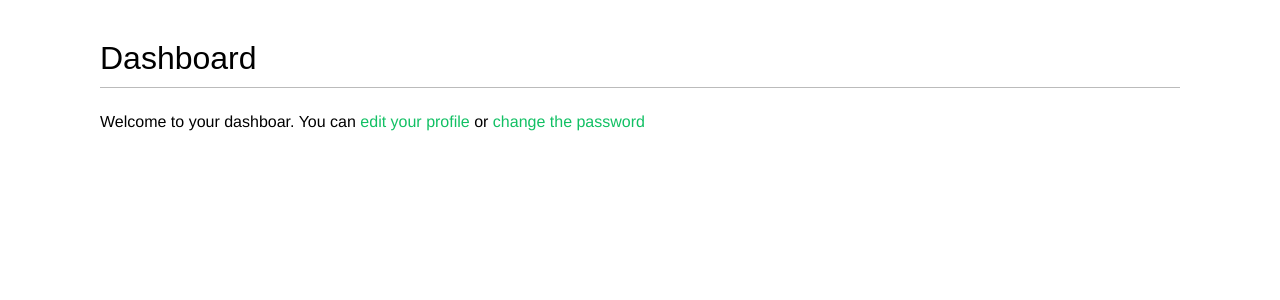
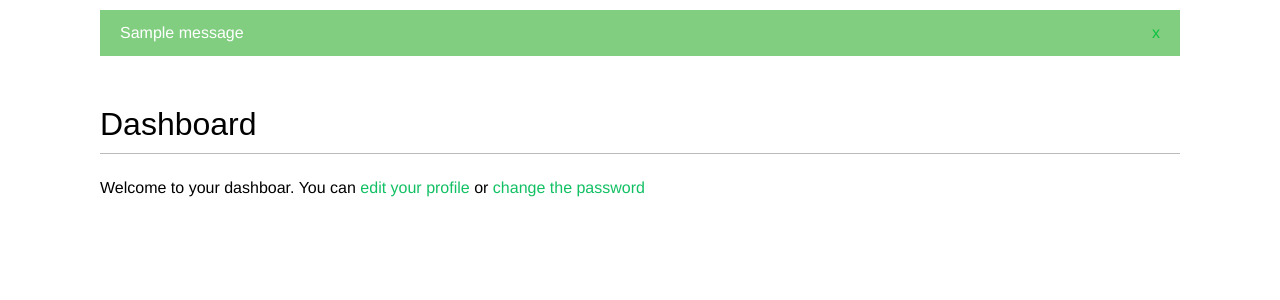
Before and after one commit to JoseSholly/chat, a Django app: page /account/ in a window 1280 px wide. Shown: the part 48-348 px from the top of the page. Run offline with Django 4.2, Linux system fonts and the light colour scheme; the first user in the database is signed in; one stand-in notice (Sample message) is shown; some web fonts are replaced.

Commit message:
add-message-in-base-template

```diff
--- a/social_website/bookmarks/account/templates/base.html
+++ b/social_website/bookmarks/account/templates/base.html
@@ -34,6 +34,16 @@
             {% endif %}
         </span>
     </div>
+    {% if messages %}
+        <ul class="messages">
+            {% for message in messages %}
+                <li class="{{ message.tags }}">
+                    {{ message|safe }}
+                    <a href="#" class="close">x</a>
+                </li>
+            {% endfor %}
+        </ul>
+    {% endif %}
     <div id="content">
         {% block content %}
         {% endblock %}
```
